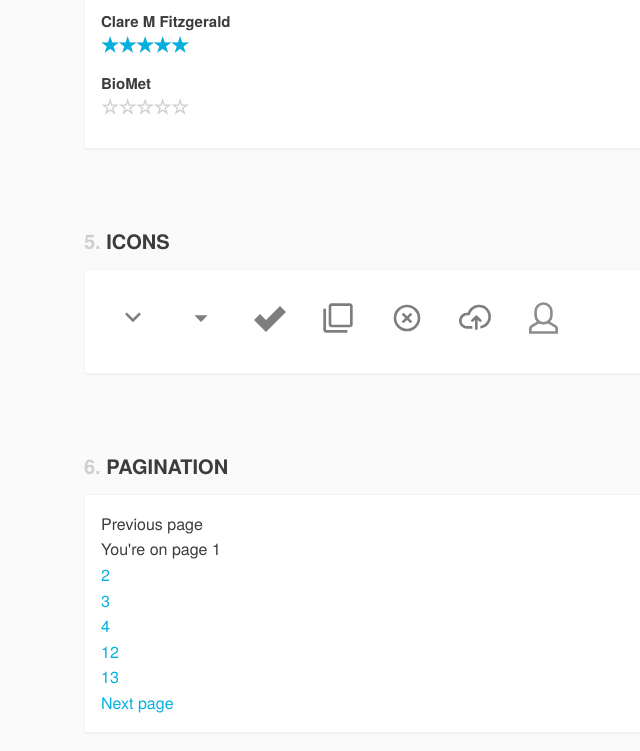
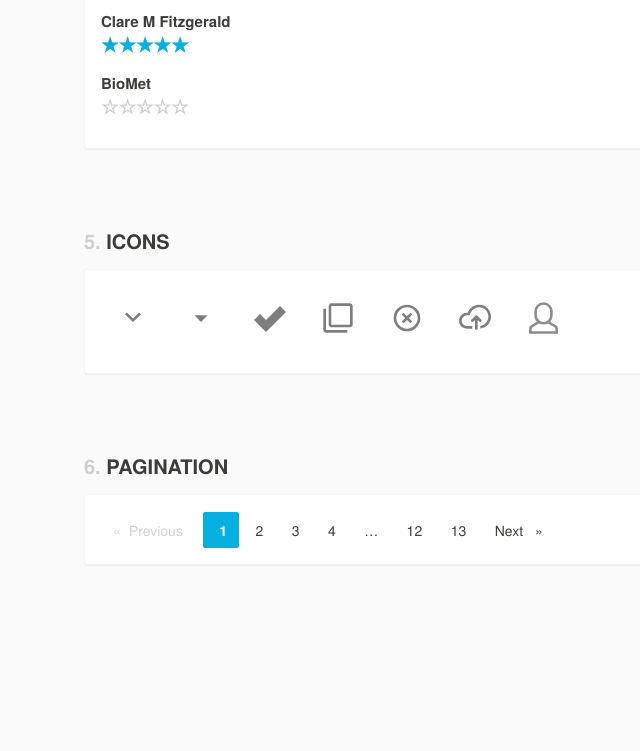
Before and after one commit to opentrials/style-guide, a plain HTML site: page index.html in a window 1280 px wide. Shown: the part 2249-3000 px from the top of the page, without its empty margins (44-684 px from the left). After the commit the page ends 2944 px from the top, so only its background shows below. Drawn offline with Linux system fonts and the light colour scheme; files whose address does not match are found by name.

Commit message:
fix font path and add pagination styles

```diff
--- a/scss/style-guide.scss
+++ b/scss/style-guide.scss
@@ -35,6 +35,7 @@ $base-spacing: $base-line-height * 1em !default;
 @import 'ot-scss/variables';
 @import 'ot-scss/typography';
 @import 'ot-scss/ratings';
+@import 'ot-scss/pagination';
 
 
 /* --------------------------------
```
Also changed, not shown: css/style-guide.css, 1 other file.
